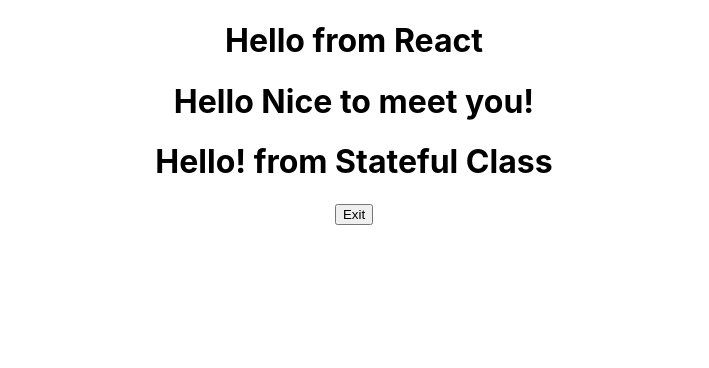
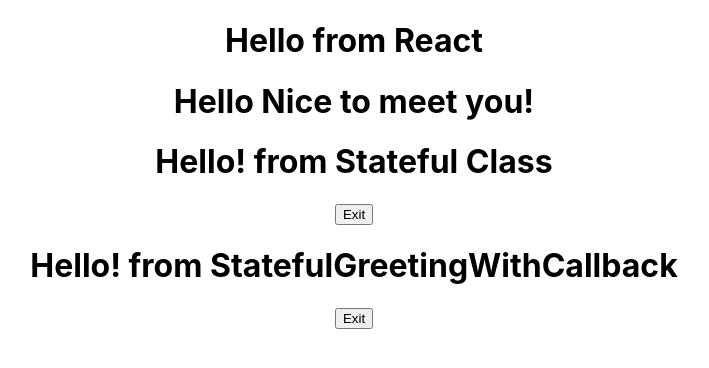
Before and after one commit to RobWar-code/react-demo, a React (Create React App) app in the folder my-app/: page / in a window 1280 px wide. Shown: the top 368 px of the page, without its empty margins (286-995 px from the left). Built offline with nearby package versions, Linux system fonts and the light colour scheme.

Commit message:
Add callback

```diff
--- a/my-app/src/App.js
+++ b/my-app/src/App.js
@@ -1,7 +1,8 @@
 import './App.css';
 import FunctionalGreeting from './Components/FunctionalGreeting.js';
 import FunctionalGreetingWithProps from './Components/FunctionalGreetingWithProps.js';
-import StatefulGreeting from './Components/StatefulGreeting.js'
+import StatefulGreeting from './Components/StatefulGreeting.js';
+import StatefulGreetingWithCallback from './Components/StatefulGreetingWithCallback.js';
 
 function App() {
   return (
@@ -9,6 +10,7 @@
       <FunctionalGreeting />
       <FunctionalGreetingWithProps greeting="Nice to meet you!" />
       <StatefulGreeting message="from Stateful Class" />
+      <StatefulGreetingWithCallback message="from StatefulGreetingWithCallback" />
     </div>
   );
 }
--- /dev/null
+++ b/my-app/src/Components/StatefulGreetingWithCallback.js
@@ -0,0 +1,33 @@
+import React from 'react';
+
+class StatefulGreetingWithCallback extends React.Component{
+    constructor (props) {
+        super(props);
+        this.state = {
+            introduction: "Hello!",
+            buttonText: "Exit"
+        };
+    }
+
+    handleClick() {
+        this.setState({
+            introduction: "Goodbye!",
+            buttonText: "Enter"
+        }, () => {
+            // Callback
+            console.log("new state", this.state.introduction);
+            console.log("new state", this.state.buttonText);
+        })
+    }
+
+    render () {
+        return (
+            <div>
+                <h1>{this.state.introduction} {this.props.message}</h1>
+                <button onClick={() => this.handleClick()}>{this.state.buttonText}</button>
+            </div>
+        )
+    }
+}
+
+export default StatefulGreetingWithCallback;
```
